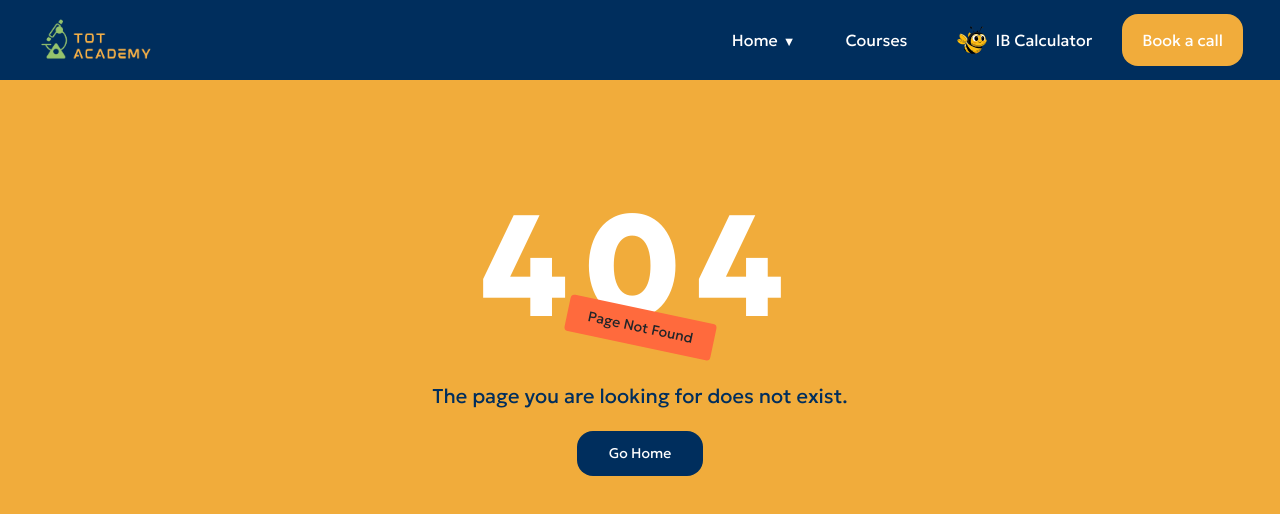
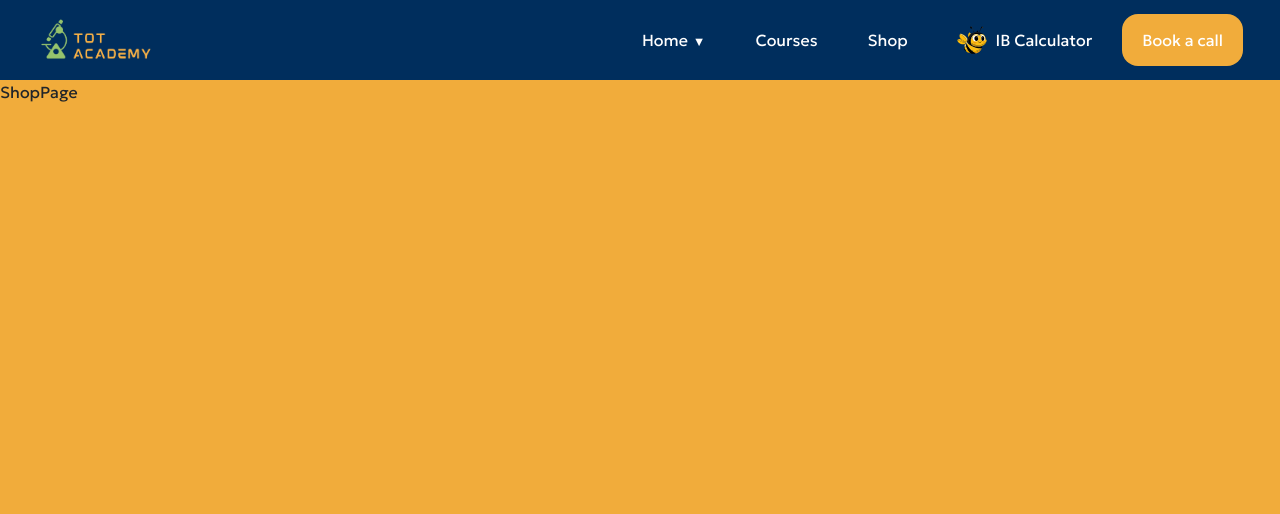
Before and after one commit to Kalo116/tot-academy, a React (Vite) app: page /shop in a window 1280 px wide. Before the commit this address had no page. Shown: the top 514 px of the page. Built offline with nearby package versions, Linux system fonts and the light colour scheme.

Commit message:
Fixed header and added dropdown to the home link, created route to /shop as well as created component Shop

```diff
--- a/src/App.jsx
+++ b/src/App.jsx
@@ -6,6 +6,7 @@ import HomePage from "./routes/HomePage";
 import TablePage from "./routes/TablePage";
 import { CommentsProvider } from './context/CommentsContext';
 import NotFound from "./routes/404/404";
+import ShopPage from "./routes/ShopPage";
 
 
 function App() {
@@ -17,9 +18,11 @@ function App() {
         <Routes>
           <Route path="/" element={<HomePage />} />
           <Route path="/table" element={<TablePage />} />
+          <Route path="/shop" element={<ShopPage />} />
           <Route path="*" element={<NotFound />} />
         </Routes>
       </main >
+
     </CommentsProvider>
   )
 }
--- a/src/components/views/Header-Section/Header.component.jsx
+++ b/src/components/views/Header-Section/Header.component.jsx
@@ -138,6 +138,9 @@ export default function HeaderComponent() {
                         <Link to="/table" onClick={handleLinkClick}>Courses</Link>
                     </li>
                     <li className="navbar-li">
+                        <Link to="/shop" onClick={handleLinkClick}>Shop</Link>
+                    </li>
+                    <li className="navbar-li">
                         <Link
                             to="https://ibeelearning.com"
                             target="_blank"
--- /dev/null
+++ b/src/routes/ShopPage.jsx
@@ -0,0 +1,5 @@
+export default function ShopPage() {
+    return (
+        <div>ShopPage</div>
+    );
+}
```
